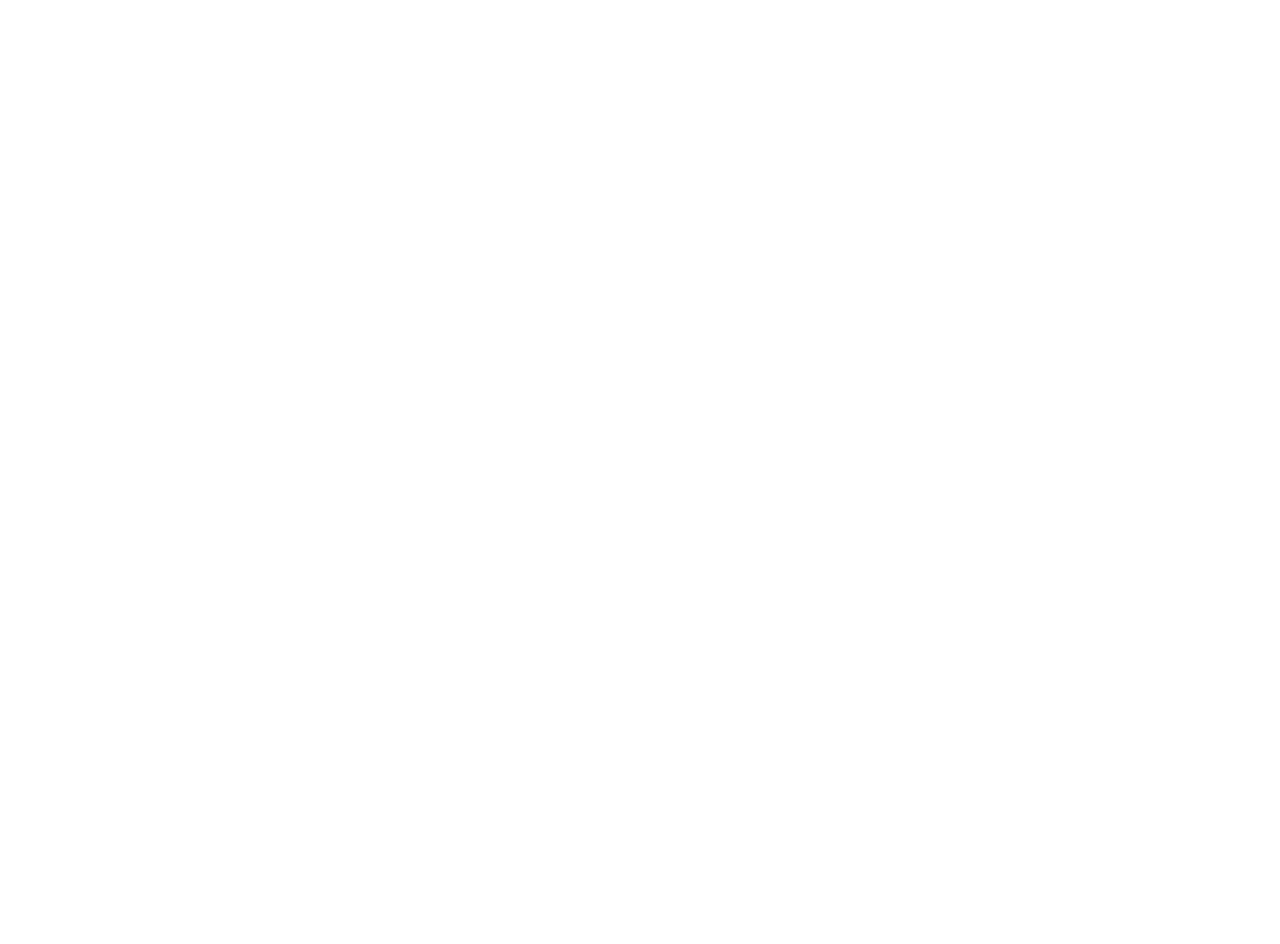
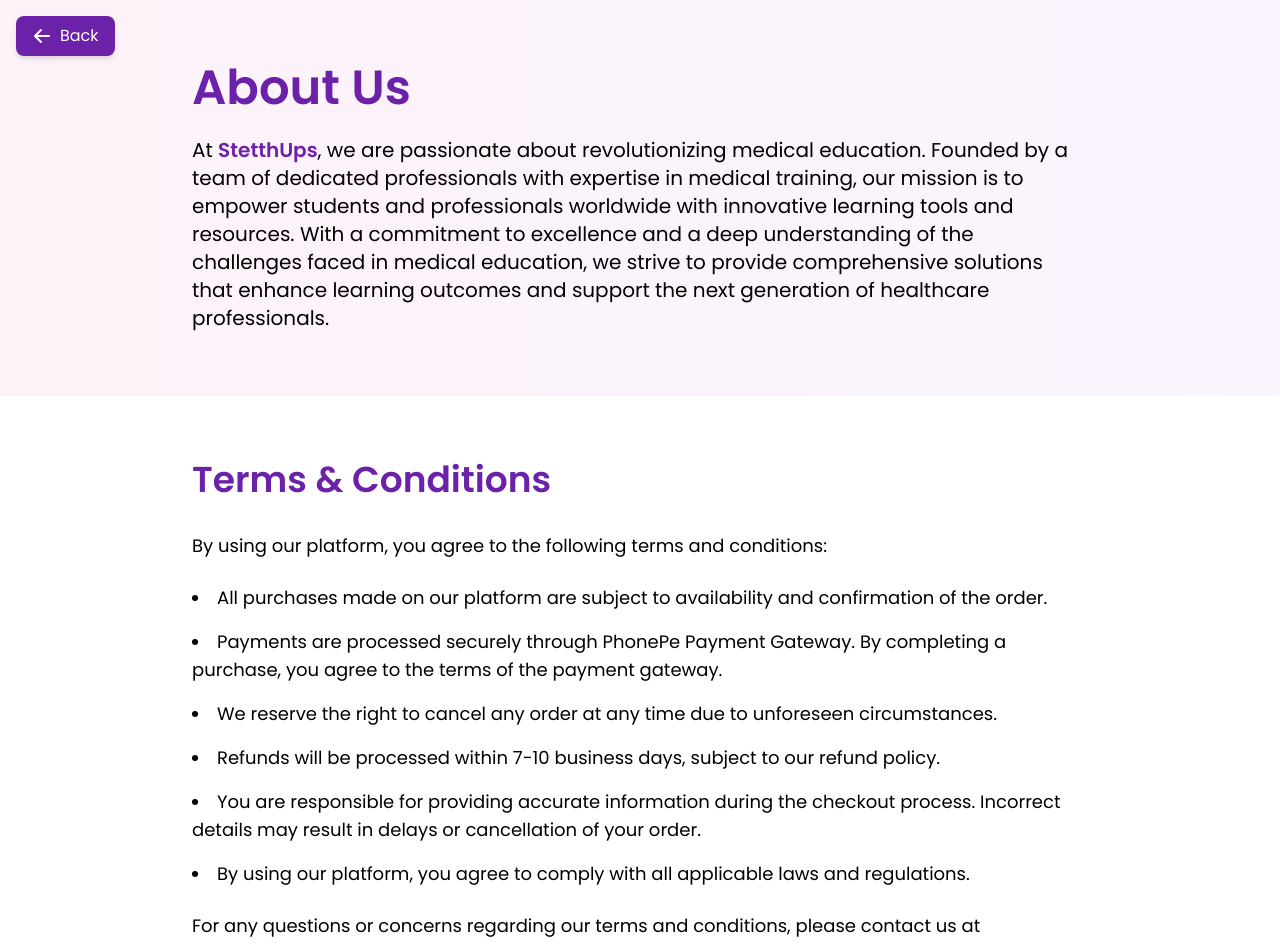
Before and after one commit to yensen-arch/StetthupsFERepo, a React (Create React App) app: page /aboutus in a window 1280 px wide. Before the commit this address had no page. Shown: the top 944 px of the page. Before the commit the page ends 800 px from the top, so only its background shows below. Built offline with nearby package versions, Linux system fonts and the light colour scheme.

Commit message:
aboutus,T&C

```diff
--- a/src/App.js
+++ b/src/App.js
@@ -4,6 +4,7 @@
 import UserDashboard from "./pages/UserDashboard.tsx";
 import UserStudyPage from "./pages/UserStudyPage.tsx";
 import ForgotPassword from "./pages/ForgotPassword.tsx";
+import AboutUs from "./pages/AboutUs.tsx";
 // Function to check if the user is logged in
 const isLoggedIn = () => {
   const accessToken = localStorage.getItem("access_token");
@@ -40,6 +41,7 @@
             </ProtectedRoute>
           }
         />
+        <Route path="/aboutus" element={<AboutUs />} />
       </Routes>
     </div>
   );
--- a/src/components/Settings.tsx
+++ b/src/components/Settings.tsx
@@ -1,4 +1,5 @@
 import React from "react";
+import { Link } from "react-router-dom";
 import {
   FaUserCircle,
   FaEnvelope,
@@ -7,56 +8,14 @@
 } from "react-icons/fa";
 import { AiOutlineFieldTime } from "react-icons/ai";
 import { useNavigate } from "react-router-dom";
-import { toast } from "react-hot-toast";
-import { useState, useEffect } from "react";
+import { useEffect } from "react";
 
 function Settings() {
-  const user = JSON.parse(localStorage.getItem("user")); // Parse the user from localStorage
-  const [oldPassword, setOldPassword] = useState("");
-  const [newPassword, setNewPassword] = useState("");
-  const [message, setMessage] = useState("");
+  const user = JSON.parse(localStorage.getItem("user"));
   const navigate = useNavigate();
-
   useEffect(() => {
     window.scrollTo(0, 0);
   }, []);
-  const handleChangePassword = async (e) => {
-    e.preventDefault();
-    const token = localStorage.getItem("access_token");
-
-    try {
-      console.log(oldPassword, newPassword);
-      const response = await fetch(
-        "https://admin.stetthups.com/api/v1/change/password",
-        {
-          method: "POST",
-          headers: {
-            Accept: "application/json",
-            "Content-Type": "application/json",
-            Authorization: `Bearer ${token}`,
-          },
-          body: JSON.stringify({
-            old_password: oldPassword,
-            new_password: newPassword,
-          }),
-        }
-      );
-
-      const result = await response.json();
-
-      if (response.ok) {
-        setMessage("Password changed successfully.");
-        toast.success("Password changed successfully.");
-      } else {
-        const error = await response.json();
-        setMessage(error.message || "Password change failed.");
-        toast.error(error.message || "Password change failed.");
-      }
-    } catch (error) {
-      setMessage("An error occurred. Please try again later.");
-      toast.error("An error occurred. Please try again later.");
-    }
-  };
 
   return (
     <div className="min-h-screen bg-gray-100 flex items-center justify-center ">
@@ -117,13 +76,19 @@
             </div>
           </div>
         </div>
-
+        <div className="flex justify-between items-center">
           <button
             onClick={() => navigate("/forgot-password")}
             className="my-8 text-lg text-white p-2 rounded-lg font-bold bg-purple-800 hover:bg-purple-900 transition-colors duration-300"
           >
             Change Password
           </button>
+          <Link to="/aboutus">
+            <button className="my-8 text-lg text-white p-2 rounded-lg font-bold bg-purple-800 hover:bg-purple-900 transition-colors duration-300">
+              About Us
+            </button>
+          </Link>
+        </div>
       </div>
     </div>
   );
--- /dev/null
+++ b/src/pages/AboutUs.tsx
@@ -0,0 +1,113 @@
+import React from "react";
+import { useNavigate } from "react-router-dom"; // Import useNavigate for navigation
+
+function AboutUs() {
+  const navigate = useNavigate(); // Hook for navigation
+
+  // Function to handle back button click
+  const handleBack = () => {
+    navigate(-1); // Navigate to the previous page
+  };
+
+  return (
+    <div className="min-h-screen bg-white text-gray-800">
+      {/* Back Button */}
+      <div className="fixed top-4 left-4 z-50">
+        <button
+          onClick={handleBack}
+          className="bg-purple-800 text-white px-4 py-2 rounded-lg shadow-md hover:bg-purple-700 transition-colors flex items-center"
+        >
+          <svg
+            xmlns="http://www.w3.org/2000/svg"
+            className="h-5 w-5 mr-2"
+            viewBox="0 0 20 20"
+            fill="currentColor"
+          >
+            <path
+              fillRule="evenodd"
+              d="M9.707 16.707a1 1 0 01-1.414 0l-6-6a1 1 0 010-1.414l6-6a1 1 0 011.414 1.414L5.414 9H17a1 1 0 110 2H5.414l4.293 4.293a1 1 0 010 1.414z"
+              clipRule="evenodd"
+            />
+          </svg>
+          Back
+        </button>
+      </div>
+
+      {/* About Us Section */}
+      <section className="py-16 px-4 md:px-8 bg-gradient-to-r from-pink-50 to-purple-50">
+        <div className="max-w-4xl mx-auto text-left">
+          <h1 className="text-4xl md:text-5xl font-bold text-purple-800 mb-6">
+            About Us
+          </h1>
+          <p className="text-lg md:text-xl text-black leading-relaxed">
+            At <span className="font-semibold text-purple-800">StetthUps</span>,
+            we are passionate about revolutionizing medical education. Founded
+            by a team of dedicated professionals with expertise in medical
+            training, our mission is to empower students and professionals
+            worldwide with innovative learning tools and resources. With a
+            commitment to excellence and a deep understanding of the challenges
+            faced in medical education, we strive to provide comprehensive
+            solutions that enhance learning outcomes and support the next
+            generation of healthcare professionals.
+          </p>
+        </div>
+      </section>
+
+      {/* Terms & Conditions Section */}
+      <section className="py-16 px-4 md:px-8 bg-white">
+        <div className="max-w-4xl mx-auto">
+          <h2 className="text-3xl md:text-4xl font-bold text-purple-800 mb-8 text-left">
+            Terms & Conditions
+          </h2>
+          <div className="space-y-6 text-black text-left">
+            <p className="text-lg ">
+              By using our platform, you agree to the following terms and
+              conditions:
+            </p>
+            <ul className="list-disc list-inside space-y-4 text-lg">
+              <li>
+                All purchases made on our platform are subject to availability
+                and confirmation of the order.
+              </li>
+              <li>
+                Payments are processed securely through PhonePe Payment Gateway.
+                By completing a purchase, you agree to the terms of the payment
+                gateway.
+              </li>
+              <li>
+                We reserve the right to cancel any order at any time due to
+                unforeseen circumstances.
+              </li>
+              <li>
+                Refunds will be processed within 7-10 business days, subject to
+                our refund policy.
+              </li>
+              <li>
+                You are responsible for providing accurate information during
+                the checkout process. Incorrect details may result in delays or
+                cancellation of your order.
+              </li>
+              <li>
+                By using our platform, you agree to comply with all applicable
+                laws and regulations.
+              </li>
+            </ul>
+            <p className="text-lg">
+              For any questions or concerns regarding our terms and conditions,
+              please contact us at{" "}
+              <a
+                href="mailto:support@stetthups.com"
+                className="text-purple-800 underline"
+              >
+                support@stetthups.com
+              </a>
+              .
+            </p>
+          </div>
+        </div>
+      </section>
+    </div>
+  );
+}
+
+export default AboutUs;
```
Lines whose indentation alone changed are shown as unchanged.
